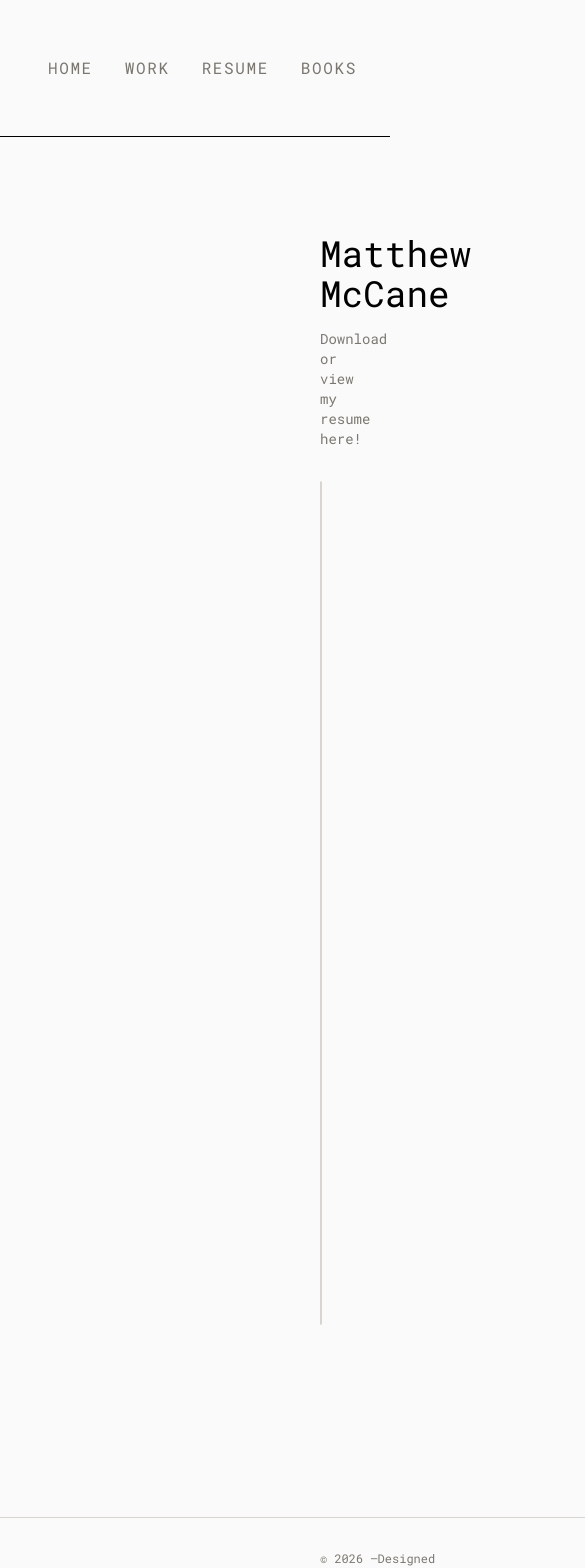
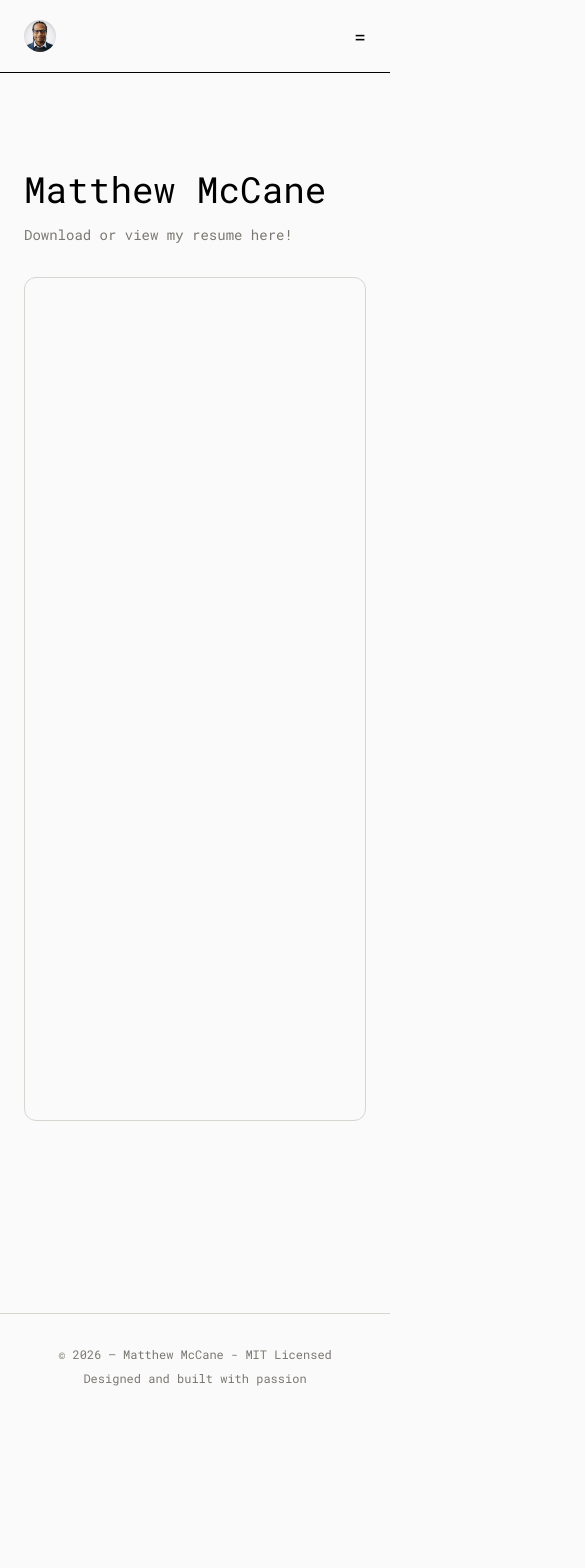
Before and after one commit to DakuwoN/itsMattMcCane, a Next.js app: page /resume in a window 390 px wide. Shown: the top 1568 px of the page, 585 px wide, since content can reach past the window. After the commit the page ends 1418 px from the top, so only its background shows below. Built offline with nearby package versions, Linux system fonts and the light colour scheme.

Commit message:
added responsive design

```diff
--- a/src/app/books/page.tsx
+++ b/src/app/books/page.tsx
@@ -2,7 +2,7 @@
 
 export default function Books() {
     return (
-        <main className="px-80 py-24">
+        <main className="px-6 md:px-24 lg:px-80 py-24">
 
             <h1 className="font-serif text-5xl mb-16">Books</h1>
 
--- a/src/app/page.tsx
+++ b/src/app/page.tsx
@@ -4,8 +4,8 @@ import WorkCards from "@/components/WorkCards";
 // Entry point to project
 export default function Home() {
     return (
-        // FIXME: will need to adjust for responsive design
-        <main className="px-80">
+
+        <main className="px-6 md:px-24 lg:px-80">
             <Hero />
             <WorkCards />
         </main>
--- a/src/app/resume/page.tsx
+++ b/src/app/resume/page.tsx
@@ -2,7 +2,7 @@
 export default function Resume() {
     return (
         <>
-            <main className="px-80 py-24">
+            <main className="px-6 md:px-24 lg:px-80 py-24">
                 <h1 className="font-serif text-4xl mb-4">Matthew McCane</h1>
                 <p className="font-mono text-sm mb-8 text-muted">
                     Download or view my resume here!
--- a/src/components/Footer.tsx
+++ b/src/components/Footer.tsx
@@ -1,7 +1,7 @@
 export default function Footer() {
     return (
-        <footer className="border-t border-border mt-24 py-8 px-80">
-            <div className="flex justify-between items-center">
+        <footer className="border-t border-border mt-24 py-8 px-6 md:px-24 lg:px-80">
+            <div className="flex flex-col md:flex-row justify-between items-center gap-2">
                 <p className="font-mono text-xs text-muted">
                     © 2026 — Matthew McCane - MIT Licensed
                 </p>
--- a/src/components/Hero.tsx
+++ b/src/components/Hero.tsx
@@ -18,7 +18,7 @@ export default function Hero() {
                     <p className="font-mono text-lg leading-relaxed text-text  mb-5">
                             I am currently studying and building my skills @ Arizona State University, pursuing a Bachelors of Science in Software Engineering. My interests lie in Distributed Systems,
                         Infrastructure, Architecture and AI. </p>
-                    <p className="font-mono text-lg leading-relaxed text-text mb-10">   I plan to complete a Master's Degree in Computer Science and, in the long term, aim to earn a PhD in Philosophy.
+                    <p className="font-mono text-lg leading-relaxed text-text mb-10">I plan to complete a Master's Degree in Computer Science and, in the long term, aim to earn a PhD in Philosophy.
                         Outside of my academic pursuits, I enjoy reading, exercising, watching CS2, meeting new people, and learning new things!
                     </p>
                 </div>
@@ -30,7 +30,7 @@ export default function Hero() {
             </div>
 
             {/*Right side content - Social links*/}
-            <div className="flex flex-col gap-6 pt-2">
+            <div className="hidden md:flex flex-col gap-6 pt-2">
                 <Link href="https://github.com/DakuwoN" target="_blank" rel="noopener noreferrer" className="flex items-center gap-2 font-mono text-sm text-muted">
                     <GitBranch size={28}/>GitHub
                 </Link>
--- a/src/components/Navbar.tsx
+++ b/src/components/Navbar.tsx
@@ -1,12 +1,15 @@
+'use client'
 import Link from 'next/link';
 import Image from 'next/image';
+import {useState} from "react";
 
 // Navigation bar with links and avatar
 export default function Navbar() {
+    const [isOpen, setIsOpen] = useState(false);
 
     return (
         <header className="border-b border-border-200 bg-background sticky top-0 z-50">
-            <nav className="flex items-center justify-between px-12 py-5 max-w-7x1 mx-auto">
+            <nav className="px-6 md:px-24 lg:px-80 flex items-center justify-between py-5">
                 <Link href="/">
                     <Image
                         src="/avatar.jpeg"
@@ -14,17 +17,34 @@ export default function Navbar() {
                         width={78}
                         height={78}
                         loading="eager"
-                        className="rounded-full object-cover w-24 h-24"
+                        className="rounded-full object-cover w-8 h-8 md:w-10 md:h-10 lg:w-14 lg:h-14"
                     />
                 </Link>
-                <ul className="flex gap-8 list-none">
+                <ul className="hidden xl:flex gap-8 list-none">
                     <li><Link href="/" className="font-mono text-l tracking-widest uppercase text-muted hover:text-accent transition-colors duration-200">home</Link></li>
                     <li><Link href="/#work" className="font-mono text-l tracking-widest uppercase text-muted hover:text-accent transition-colors duration-200">work</Link></li>
                     <li><Link href="/resume" className="font-mono text-l tracking-widest uppercase text-muted hover:text-accent transition-colors duration-200">resume</Link></li>
                     <li><Link href="/books" className="font-mono text-l tracking-widest uppercase text-muted hover:text-accent transition-colors duration-200">books</Link></li>
+                </ul>
 
-                </ul>
+                {/*Hamburger menu - mobile*/}
+                <button
+                    className="xl:hidden font-mono text-xl"
+                    onClick={() => setIsOpen(!isOpen)}
+                >
+                    {isOpen ? 'x' : '='}
+                </button>
             </nav>
+
+            {/*Mobile dropdown menu*/}
+            {isOpen && (
+                <div className="xl:hidden flex flex-col px-6 pb-6 gap-4 border-b border-border bg-background">
+                    <Link href="/" onClick={() => setIsOpen(false)} className="font-mono text-xs tracking-widest uppercase text-muted hover:text-accent">home</Link>
+                    <Link href="/#work" onClick={() => setIsOpen(false)} className="font-mono text-xs tracking-widest uppercase text-muted hover:text-accent">work</Link>
+                    <Link href="/resume" onClick={() => setIsOpen(false)} className="font-mono text-xs tracking-widest uppercase text-muted hover:text-accent">resume</Link>
+                    <Link href="/books" onClick={() => setIsOpen(false)} className="font-mono text-xs tracking-widest uppercase text-muted hover:text-accent">books</Link>
+                </div>
+            )}
         </header>
     )
 };
--- a/src/components/WorkCards.tsx
+++ b/src/components/WorkCards.tsx
@@ -9,14 +9,14 @@ export default function WorkCards() {
     return (
         <section id="work" className="py-24">
             <p className="font-momo text-xs tracking-widest uppercase text-muted mb-8">Selected Work</p>
-            <div className="grid grid-cols-3 gap-4">
+            <div className="grid grid-cols-1 xl:grid-cols-3 gap-4">
                 <article className="border border-border rounded-xl h-full overflow-hidden flex flex-col hover:-translate-y-4 hover:shadow-lg transition-all duration-300 cursor-pointer">
 
                     {/*Image*/}
                     <div className="w-full h-60 relative">
                         <Image
                             src="/axasu.jpeg"
-                            alt="ASU Apple Club"
+                            alt="Apple x ASU"
                             fill
                             className="object-cover object-center"
                             sizes="(mas-width: 768px) 100vw, 33vw"
@@ -25,7 +25,7 @@ export default function WorkCards() {
 
                     {/*Project title, link and description*/}
                     <div className="flex flex-col gap-3 px-8 py-6">
-                        <h2 className="font-serif text-xl text-text">
+                        <h2 className="font-serif text-lg xl:text-xl text-text">
                             Apple @ Arizona State University
                         </h2>
                         <p className="font-mono text-xs leading-relaxed text-muted flex-1">
```
